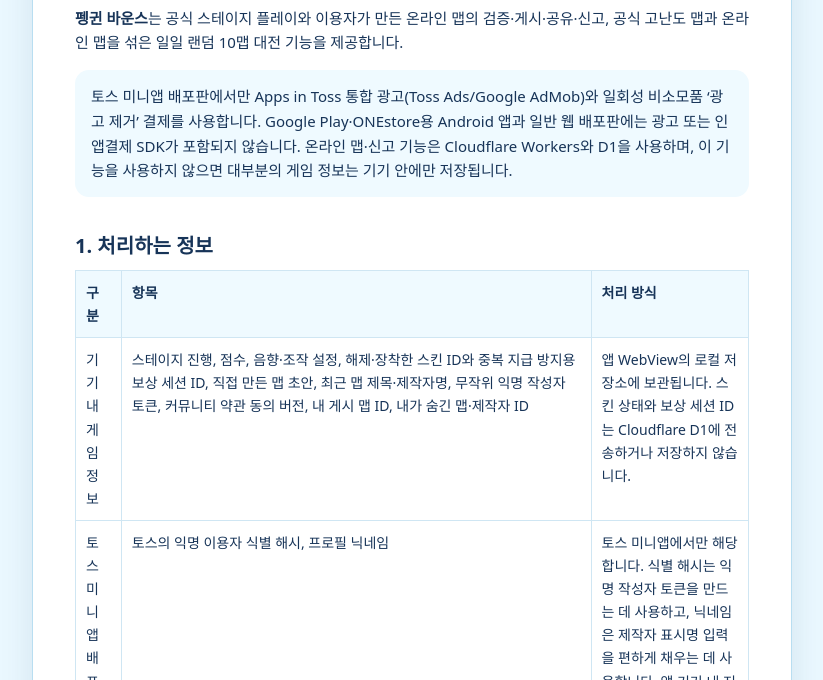
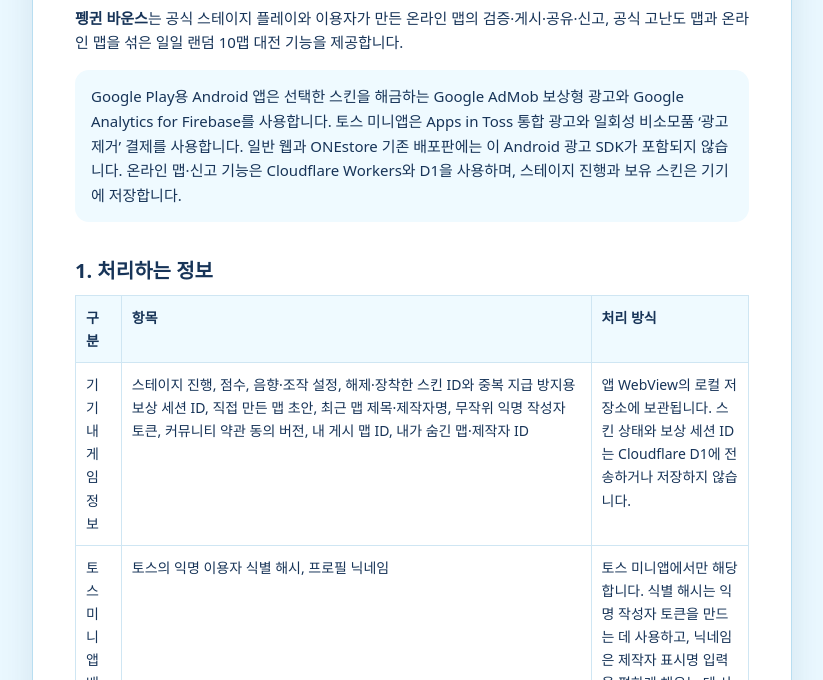
Before and after one commit to gns3526/bounc-lab, a website: page public/privacy.html in a window 1280 px wide. Shown: the part 120-800 px from the top of the page, without its empty margins (228-1051 px from the left). Drawn offline with Linux system fonts and the light colour scheme.

Commit message:
Align privacy summary with Android rewarded release

```diff
--- a/public/privacy.html
+++ b/public/privacy.html
@@ -19,7 +19,7 @@
 <main>
   <h1>개인정보처리방침</h1>
   <p><strong>펭귄 바운스</strong>는 공식 스테이지 플레이와 이용자가 만든 온라인 맵의 검증·게시·공유·신고, 공식 고난도 맵과 온라인 맵을 섞은 일일 랜덤 10맵 대전 기능을 제공합니다.</p>
-  <p class="summary">토스 미니앱 배포판에서만 Apps in Toss 통합 광고(Toss Ads/Google AdMob)와 일회성 비소모품 ‘광고 제거’ 결제를 사용합니다. Google Play·ONEstore용 Android 앱과 일반 웹 배포판에는 광고 또는 인앱결제 SDK가 포함되지 않습니다. 온라인 맵·신고 기능은 Cloudflare Workers와 D1을 사용하며, 이 기능을 사용하지 않으면 대부분의 게임 정보는 기기 안에만 저장됩니다.</p>
+  <p class="summary">Google Play용 Android 앱은 선택한 스킨을 해금하는 Google AdMob 보상형 광고와 Google Analytics for Firebase를 사용합니다. 토스 미니앱은 Apps in Toss 통합 광고와 일회성 비소모품 ‘광고 제거’ 결제를 사용합니다. 일반 웹과 ONEstore 기존 배포판에는 이 Android 광고 SDK가 포함되지 않습니다. 온라인 맵·신고 기능은 Cloudflare Workers와 D1을 사용하며, 스테이지 진행과 보유 스킨은 기기에 저장합니다.</p>
 
   <h2>1. 처리하는 정보</h2>
   <table>
```
